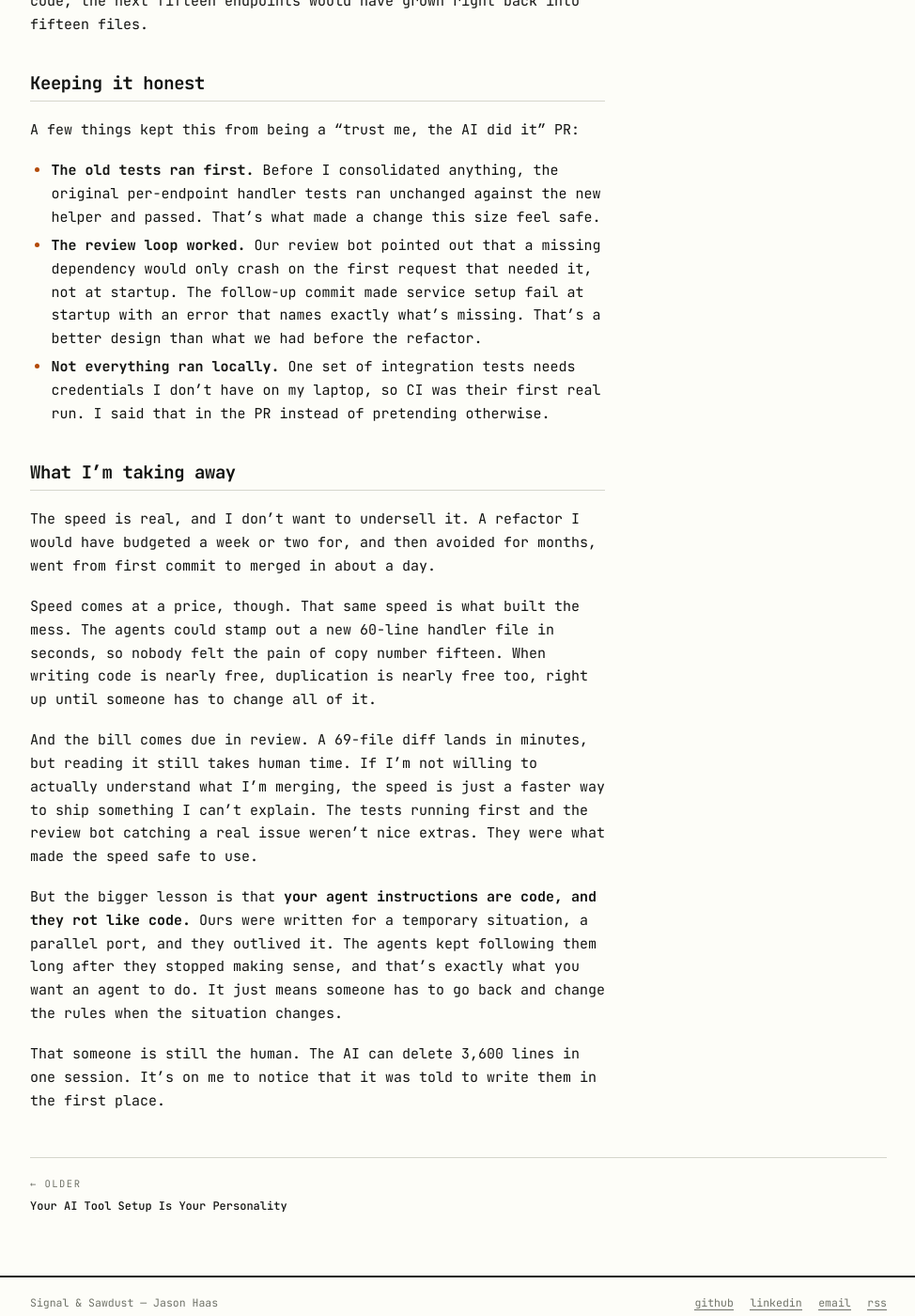
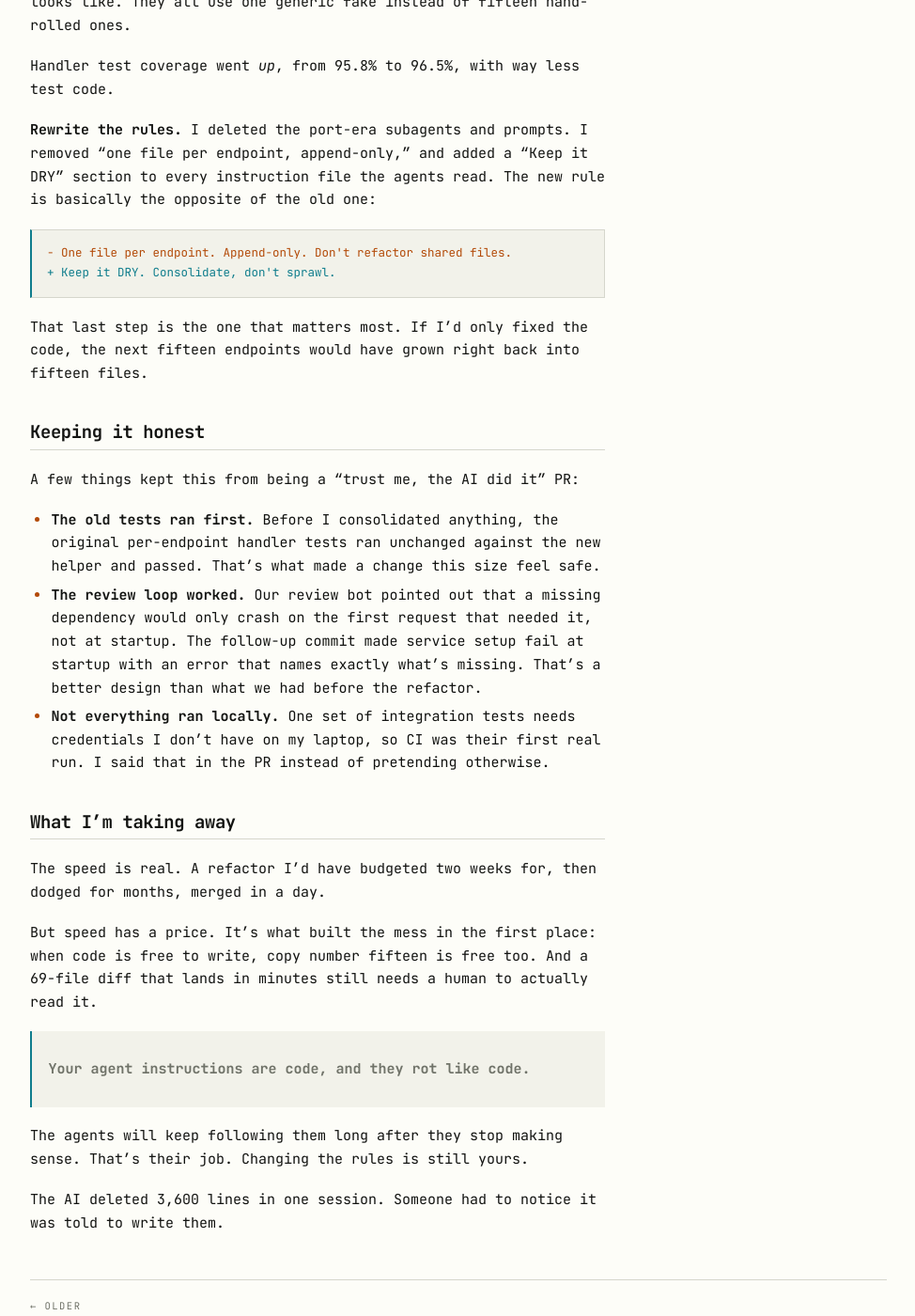
Before and after one commit to jasonrhaas/jasonrhaas.github.io, a Jekyll site: the page built from _posts/2026-11-24-the-ai-followed-my-rules.markdown, in a window 1280 px wide and 1400 px high, scrolled down 3028 px. Shown: the whole window at 94% size, without its empty margins (152-1126 px from the left). Built offline with Jekyll 4.4.1, drawn with Linux system fonts in a browser that asks for light colours; some of the changed text lies outside the part shown.

Commit message:
Tighten the refactor post's ending and add a before/after table

````diff
--- a/_posts/2026-11-24-the-ai-followed-my-rules.markdown
+++ b/_posts/2026-11-24-the-ai-followed-my-rules.markdown
@@ -14,6 +14,13 @@ same as before.
 
 From first commit to merged took about a day, and most of that was review and
 CI.
+
+| | Before | After |
+|---|---|---|
+| Handler files | 15 | 1 |
+| Lines per endpoint | ~60 | ~5 |
+| Places to wire a new service | 4 | 1 |
+| Handler test coverage | 95.8% | 96.5% |
 
 I've been writing software long enough to remember when a refactor like this
 was a *project*. You'd block off days, maybe a couple of weeks. You'd spend
@@ -32,9 +39,7 @@ that work was AI-assisted.
 To keep parallel work from colliding, we gave the agents strict rules. Our
 instruction files literally said:
 
-- One file per endpoint.
-- Append-only.
-- Don't refactor shared files.
+> One file per endpoint. Append-only. Don't refactor shared files.
 
 That made sense during the port. If five people (and their agents) are all
 editing the same shared helper at once, you spend all day resolving merge
@@ -55,8 +60,9 @@ dependency setup, the server, the routes, and the integration test harness.
 
 Fifteen endpoints in, that's a lot of code that says the same thing fifteen
 times. The agents never pushed back on it, because the rules told them not
-to. They were following the rules perfectly. **The sprawl wasn't an AI
-problem. It was a rules problem.**
+to. They were following the rules perfectly.
+
+> **The sprawl wasn't an AI problem. It was a rules problem.**
 
 ## The first attempt
 
@@ -107,7 +113,12 @@ code.
 **Rewrite the rules.** I deleted the port-era subagents and prompts. I removed
 "one file per endpoint, append-only," and added a "Keep it DRY" section to
 every instruction file the agents read. The new rule is basically the
-opposite of the old one: *consolidate, don't sprawl.*
+opposite of the old one:
+
+```diff
+- One file per endpoint. Append-only. Don't refactor shared files.
++ Keep it DRY. Consolidate, don't sprawl.
+```
 
 That last step is the one that matters most. If I'd only fixed the code, the
 next fifteen endpoints would have grown right back into fifteen files.
@@ -130,27 +141,17 @@ A few things kept this from being a "trust me, the AI did it" PR:
 
 ## What I'm taking away
 
-The speed is real, and I don't want to undersell it. A refactor I would have
-budgeted a week or two for, and then avoided for months, went from first
-commit to merged in about a day.
+The speed is real. A refactor I'd have budgeted two weeks for, then dodged
+for months, merged in a day.
 
-Speed comes at a price, though. That same speed is what built the mess.
-The agents could stamp out a new 60-line handler file in seconds, so nobody
-felt the pain of copy number fifteen. When writing code is nearly free,
-duplication is nearly free too, right up until someone has to change all of
-it.
+But speed has a price. It's what built the mess in the first place: when code
+is free to write, copy number fifteen is free too. And a 69-file diff that
+lands in minutes still needs a human to actually read it.
 
-And the bill comes due in review. A 69-file diff lands in minutes, but
-reading it still takes human time. If I'm not willing to actually understand
-what I'm merging, the speed is just a faster way to ship something I can't
-explain. The tests running first and the review bot catching a real issue
-weren't nice extras. They were what made the speed safe to use.
+> **Your agent instructions are code, and they rot like code.**
 
-But the bigger lesson is that **your agent instructions are code, and they
-rot like code.** Ours were written for a temporary situation, a parallel port,
-and they outlived it. The agents kept following them long after they stopped
-making sense, and that's exactly what you want an agent to do. It just means
-someone has to go back and change the rules when the situation changes.
+The agents will keep following them long after they stop making sense. That's
+their job. Changing the rules is still yours.
 
-That someone is still the human. The AI can delete 3,600 lines in one session.
-It's on me to notice that it was told to write them in the first place.
+The AI deleted 3,600 lines in one session. Someone had to notice it was told
+to write them.
````
